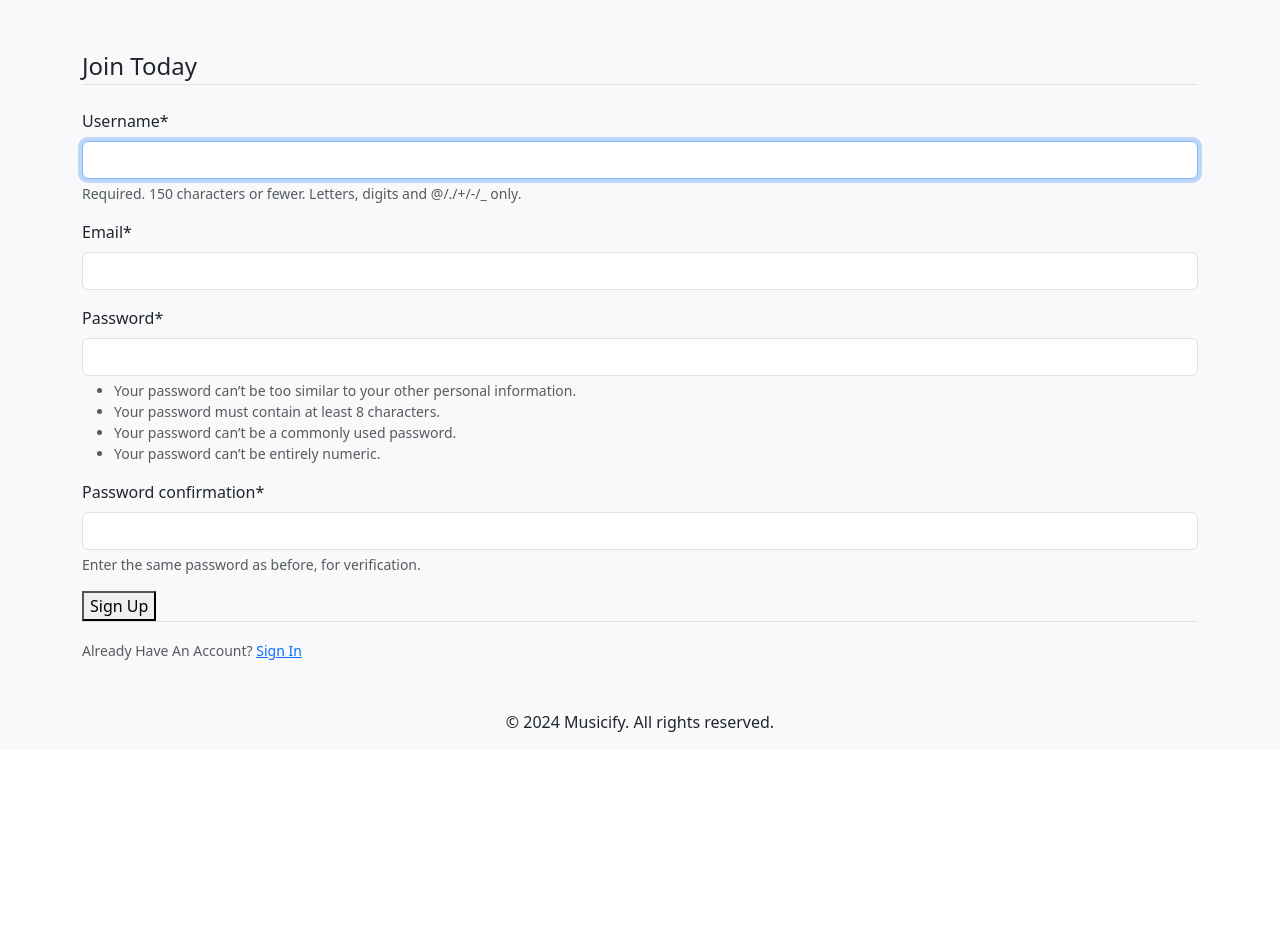
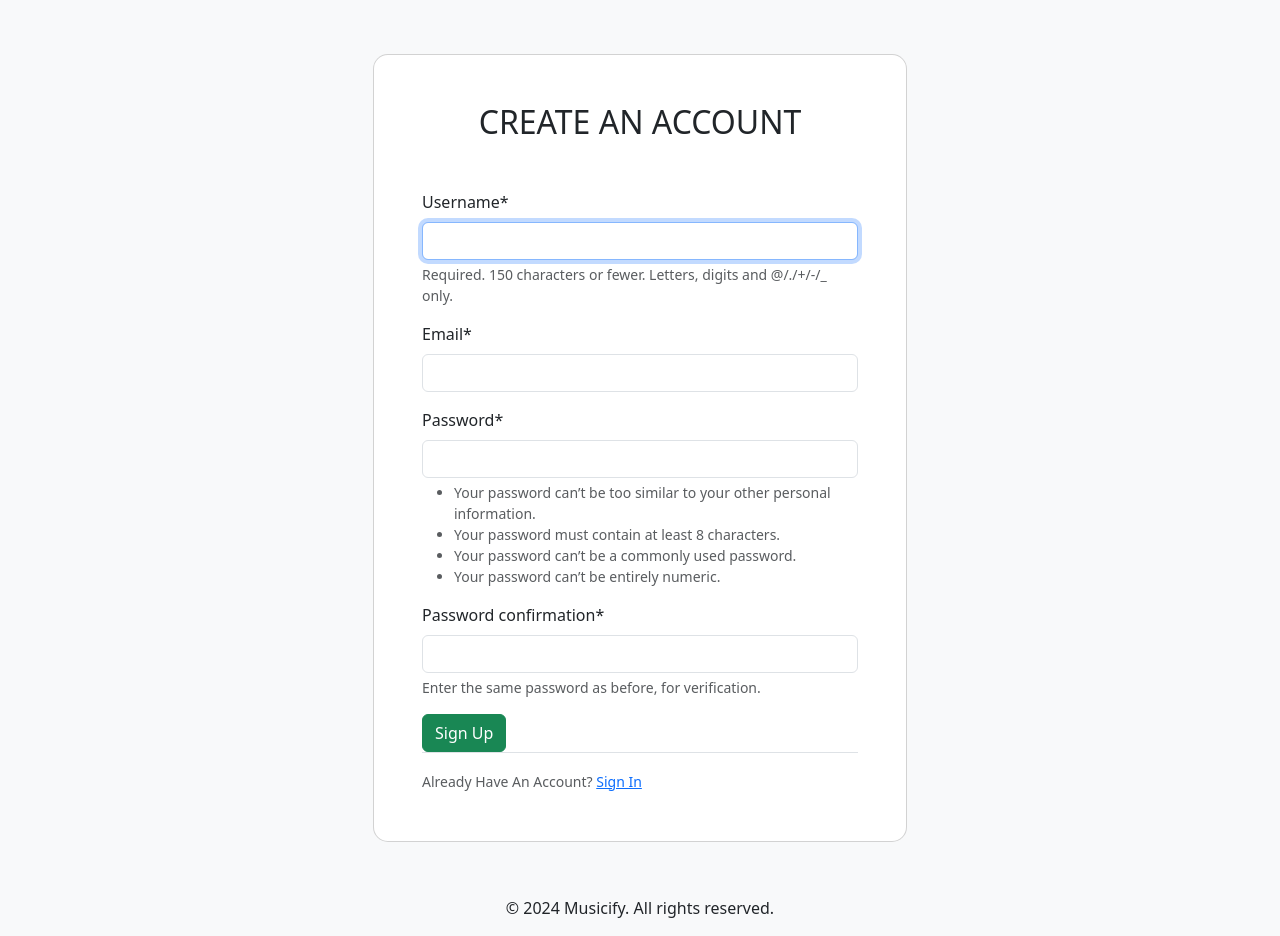
Before and after one commit to Josh-dev69/musicfy, a Django app: page /register/ in a window 1280 px wide. Shown: the part 56-992 px from the top of the page. Before the commit the page ends 788 px from the top, so only its background shows below. Run offline with Django 5.2, Linux system fonts and the light colour scheme; some libraries are stand-ins or nearby versions.

Commit message:
Updated form for registration

```diff
--- a/music_recommender_project/music_recommender/templates/main/base.html
+++ b/music_recommender_project/music_recommender/templates/main/base.html
@@ -66,9 +66,9 @@
         <p>&copy; 2024 Musicify. All rights reserved.</p>
     </footer>
 
-    <!-- Optional Javascript -->
+    <!-- JavaScript Bundle with Popper -->
     <script src="https://cdn.jsdelivr.net/npm/@popperjs/core@2.11.8/dist/umd/popper.min.js" integrity="sha384-I7E8VVD/ismYTF4hNIPjVp/Zjvgyol6VFvRkX/vR+Vc4jQkC+hVqc2pM8ODewa9r" crossorigin="anonymous"></script>
-    <script src="https://cdn.jsdelivr.net/npm/bootstrap@5.3.3/dist/js/bootstrap.min.js" integrity="sha384-0pUGZvbkm6XF6gxjEnlmuGrJXVbNuzT9qBBavbLwCsOGabYfZo0T0to5eqruptLy" crossorigin="anonymous"></script>
-    <script src="https://cdn.jsdelivr.net/npm/bootstrap@5.3.3/dist/js/bootstrap.bundle.min.js" integrity="sha384-YvpcrYf0tY3lHB60NNkmXc5s9fDVZLESaAA55NDzOxhy9GkcIdslK1eN7N6jIeHz" crossorigin="anonymous"></script>
+<script src="https://cdn.jsdelivr.net/npm/bootstrap@5.3.3/dist/js/bootstrap.min.js" integrity="sha384-0pUGZvbkm6XF6gxjEnlmuGrJXVbNuzT9qBBavbLwCsOGabYfZo0T0to5eqruptLy" crossorigin="anonymous"></script>
+
 </body>
 </html>
--- a/music_recommender_project/music_recommender_project/settings.py
+++ b/music_recommender_project/music_recommender_project/settings.py
@@ -34,6 +34,7 @@ INSTALLED_APPS = [
     'music_recommender.apps.MusicRecommenderConfig',
     'users.apps.UsersConfig',
     'crispy_forms',
+    'crispy_bootstrap5',
     'django.contrib.admin',
     'django.contrib.auth',
     'django.contrib.contenttypes',
@@ -125,4 +126,5 @@ STATIC_URL = 'static/'
 
 DEFAULT_AUTO_FIELD = 'django.db.models.BigAutoField'
 
-CRISPY_TEMPLATE_PACK = 'bootstrap4'
+CRISPY_TEMPLATE_PACK = 'bootstrap5'
+CRISPY_ALLOWED_TEMPLATE_PACKS = 'bootstrap5'
--- a/music_recommender_project/users/forms.py
+++ b/music_recommender_project/users/forms.py
@@ -1,3 +1,4 @@
+from django.contrib.auth import login, authenticate
 from django import forms
 from django.contrib.auth.models import User
 from django.contrib.auth.forms import UserCreationForm
@@ -7,4 +8,4 @@ class UserRegisterForm(UserCreationForm):
 
     class Meta:
         model = User
-        fields = ['username', 'email', 'password1', 'password2']
+        fields = ["username", "email", "password1", "password2"]
--- a/music_recommender_project/users/templates/users/register.html
+++ b/music_recommender_project/users/templates/users/register.html
@@ -1,15 +1,23 @@
 {% extends "main/base.html" %}
+{% block title %}Create an Account{% endblock title %}
 {% load crispy_forms_tags %}
 {% block content %}
-    <div class="content-section">
+    <section class="vh-100">
+        <div class="mask d-flex align-items-center h-100 gradient-custom-3">
+            <div class="container h-100">
+                <div class="row d-flex justify-content-center align-items-center h-100">
+                    <div class="col-12 col-md-9 col-lg-7 col-xl-6">
+                        <div class="card" style="border-radius: 15px;">
+                            <div class="card-body p-5">
+
                                 <form method="POST">
                                     {% csrf_token %}
                                     <fieldset class="form-group">
-                <legend class="border-bottom mb-4">Join Today</legend>
+                                        <h2 class="text-uppercase text-center mb-5">Create an account</h2>
                                         {{ form|crispy }}
                                     </fieldset>
                                     <div class="form-group">
-                <button class="btn-outline-info" type="submit">Sign Up</button>
+                                        <button class="btn btn-success" type="submit">Sign Up</button>
                                     </div>
                                 </form>
                                 <div class="border-top pt-3">
@@ -18,4 +26,10 @@
                                     </small>
                                 </div>
                             </div>
+                        </div>
+                    </div>
+                </div>
+            </div>
+        </div>
+    </section>
 {% endblock content %}
--- a/music_recommender_project/users/views.py
+++ b/music_recommender_project/users/views.py
@@ -1,5 +1,6 @@
 from django.shortcuts import render, redirect
 from django.contrib import messages
+from django.contrib.auth import login, authenticate
 from .forms import UserRegisterForm
 
 # Create your views here.
```
Lines whose indentation alone changed are shown as unchanged.
